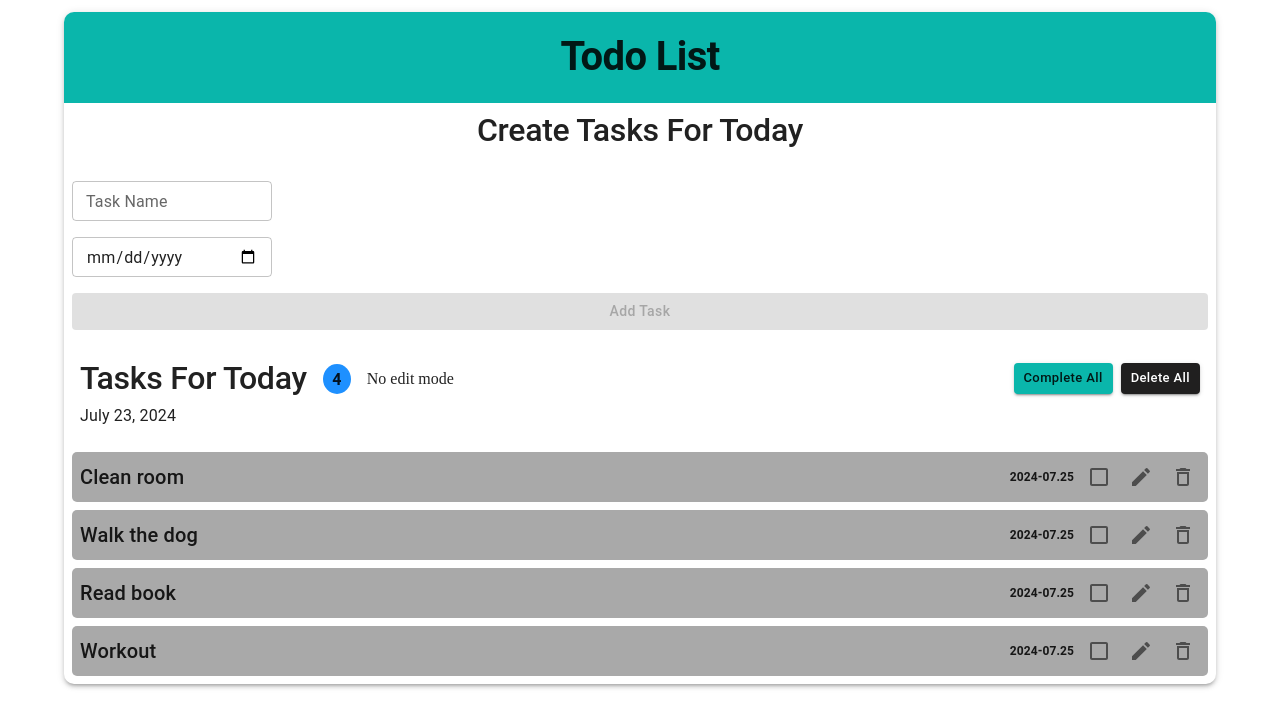
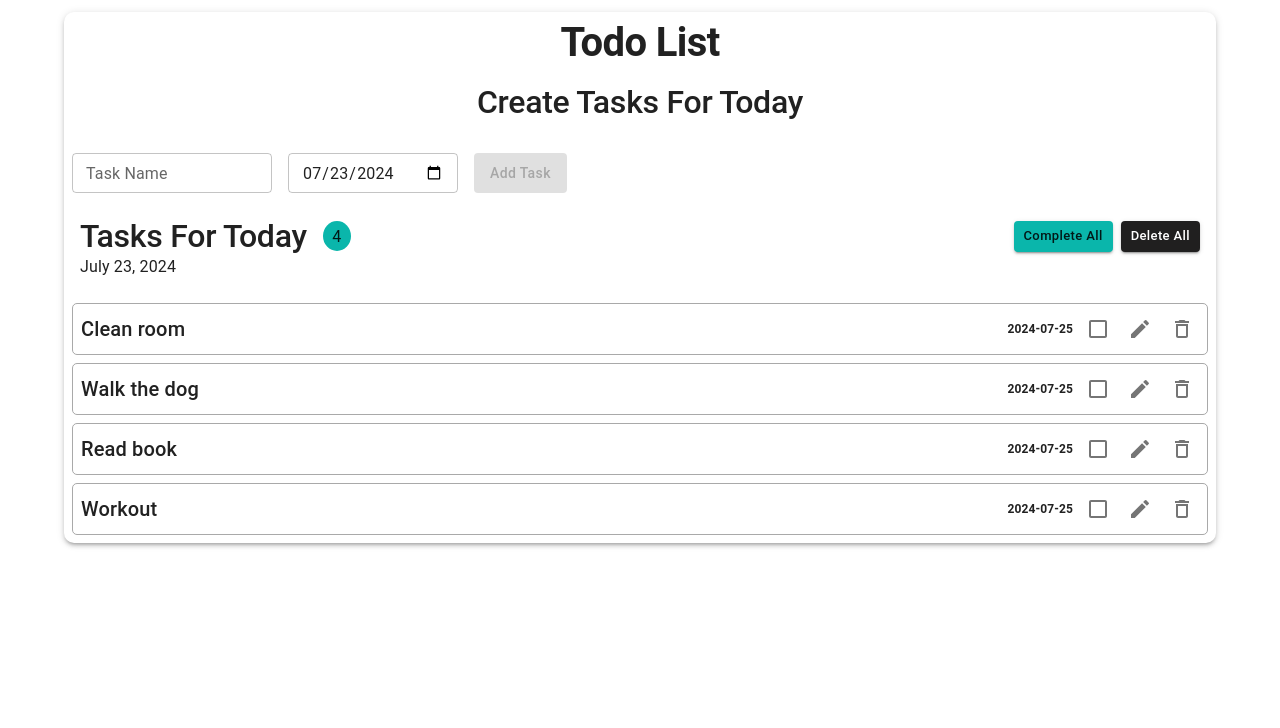
Before and after one commit to Radexman/ToDo-Material, a React (Vite) app: page / in a window 1280 px wide. Shown: the top 728 px of the page. Built offline with nearby package versions, Linux system fonts and the light colour scheme.

Commit message:
Color improvements & current date in the date picker

```diff
--- a/src/components/Form/Form.tsx
+++ b/src/components/Form/Form.tsx
@@ -1,5 +1,5 @@
+import { useState, useEffect } from "react";
 import type { ChangeEvent } from "react";
-import { useState } from "react";
 import { Stack, Typography, TextField, Button } from "@mui/material";
 import { v4 as uuidv4 } from "uuid";
 
@@ -11,6 +11,23 @@ const Form = () => {
   const [taskNameValue, setTaskNameValue] = useState("");
   const [taskDateValue, setTaskDateValue] = useState("");
 
+  const formatCurrentDate = () => {
+    const date = new Date();
+    const year = date.getFullYear();
+    const month = date.getMonth();
+    const formatedMonth = month < 10 ? `0${month + 1}` : month + 1;
+    const day = date.getDate();
+    const formattedDay = day < 10 ? `0${day}` : day;
+
+    const correctDateFormat = `${year}-${formatedMonth}-${formattedDay}`;
+
+    return correctDateFormat;
+  };
+
+  useEffect(() => {
+    setTaskDateValue(formatCurrentDate());
+  }, []);
+
   const dispatch = useAppDispatch();
 
   const handleTaskNameChange = (event: ChangeEvent<HTMLInputElement>) => {
@@ -19,6 +36,7 @@ const Form = () => {
 
   const handleTaskDateChange = (event: ChangeEvent<HTMLInputElement>) => {
     setTaskDateValue(event.target.value);
+    console.log(event.target.value);
   };
 
   const handleTaskSubmit = () => {
@@ -37,7 +55,7 @@ const Form = () => {
       <Typography alignSelf="center" variant="h2">
         Create Tasks For Today
       </Typography>
-      <Stack direction="column" gap={2}>
+      <Stack direction="row" gap={2}>
         <TextField
           value={taskNameValue}
           onChange={handleTaskNameChange}
--- a/src/components/Heading/Heading.tsx
+++ b/src/components/Heading/Heading.tsx
@@ -2,15 +2,7 @@ import { Stack, Typography } from "@mui/material";
 
 const Heading = () => {
   return (
-    <Stack
-      sx={{
-        backgroundColor: "#0AB6AB",
-        paddingTop: "22px",
-        paddingBottom: "22px",
-        borderTopLeftRadius: "10px",
-        borderTopRightRadius: "10px",
-      }}
-    >
+    <Stack padding="8px">
       <Typography variant="h1" alignSelf="center">
         Todo List
       </Typography>
--- a/src/components/Task/Task.tsx
+++ b/src/components/Task/Task.tsx
@@ -1,4 +1,4 @@
-import { Stack, Typography, IconButton } from "@mui/material";
+import { Stack, Typography, TextField, IconButton } from "@mui/material";
 import CheckBoxOutlineBlankIcon from "@mui/icons-material/CheckBoxOutlineBlank";
 import CheckBoxIcon from "@mui/icons-material/CheckBox";
 import DeleteOutlineIcon from "@mui/icons-material/DeleteOutline";
@@ -6,8 +6,16 @@ import EditIcon from "@mui/icons-material/Edit";
 import SaveIcon from "@mui/icons-material/Save";
 import CancelIcon from "@mui/icons-material/Cancel";
 
-import { useAppDispatch } from "../../app/hooks";
-import { completeTask, deleteTask } from "../../features/todo/todoSlice";
+import type { ChangeEvent } from "react";
+import { useState } from "react";
+import { useAppDispatch, useAppSelector } from "../../app/hooks";
+import {
+  completeTask,
+  deleteTask,
+  startEditTask,
+  saveTask,
+  cancelEditTask,
+} from "../../features/todo/todoSlice";
 import type { Todo } from "../../types/appTypes.types";
 
 type TaskProps = {
@@ -16,18 +24,41 @@ type TaskProps = {
 
 const Task = ({ task }: TaskProps) => {
   const { name, date, isDone, id } = task;
+  const dispatch = useAppDispatch();
+  const taskBeingEdited = useAppSelector(state => state.todo.taskBeingEdited);
 
-  const dispatch = useAppDispatch();
+  const [editedName, setEditedName] = useState(name);
+  const [editedDate, setEditedDate] = useState(date);
 
   const handleCompleteClick = (id: string) => {
     dispatch(completeTask(id));
   };
 
-  const handleEditClick = (task: Todo) => {};
+  const handleEditClick = (id: string) => {
+    dispatch(startEditTask(id));
+  };
+
+  const handleSaveClick = () => {
+    dispatch(saveTask({ ...task, name: editedName, date: editedDate }));
+  };
+
+  const handleCancelClick = () => {
+    dispatch(cancelEditTask());
+  };
 
   const handleDeleteClick = (id: string) => {
     dispatch(deleteTask(id));
   };
+
+  const handleEditNameInput = (event: ChangeEvent<HTMLInputElement>) => {
+    setEditedName(event.target.value);
+  };
+
+  const handleEditDateInput = (event: ChangeEvent<HTMLInputElement>) => {
+    setEditedDate(event.target.value);
+  };
+
+  const isEditing = taskBeingEdited?.id === id;
 
   return (
     <Stack
@@ -37,10 +68,51 @@ const Task = ({ task }: TaskProps) => {
       alignItems="center"
       sx={{
         padding: "8px",
-        backgroundColor: "darkgray",
+        border: "1px solid darkgray",
         borderRadius: "5px",
       }}
     >
+      {isEditing ? (
+        <>
+          <TextField
+            value={editedName}
+            onChange={handleEditNameInput}
+            size="small"
+            sx={{ width: "40%" }}
+          />
+          <TextField
+            type="date"
+            value={editedDate}
+            onChange={handleEditDateInput}
+            size="small"
+            sx={{ width: "40%" }}
+          />
+          <Stack
+            gap={1}
+            direction="row"
+            justifyContent="center"
+            alignItems="center"
+          >
+            <IconButton
+              onClick={handleSaveClick}
+              aria-label="save task"
+              data-testid="saveButton"
+              size="small"
+            >
+              <SaveIcon />
+            </IconButton>
+            <IconButton
+              onClick={handleCancelClick}
+              aria-label="cancel edit"
+              data-testid="cancelButton"
+              size="small"
+            >
+              <CancelIcon />
+            </IconButton>
+          </Stack>
+        </>
+      ) : (
+        <>
           <Typography
             variant="h6"
             sx={{ textDecoration: isDone ? "line-through" : null }}
@@ -68,7 +140,7 @@ const Task = ({ task }: TaskProps) => {
               {isDone ? <CheckBoxIcon /> : <CheckBoxOutlineBlankIcon />}
             </IconButton>
             <IconButton
-          onClick={() => handleEditClick(task)}
+              onClick={() => handleEditClick(id)}
               aria-label="update task"
               data-testid="editButton"
               size="small"
@@ -84,6 +156,8 @@ const Task = ({ task }: TaskProps) => {
               <DeleteOutlineIcon />
             </IconButton>
           </Stack>
+        </>
+      )}
     </Stack>
   );
 };
--- a/src/components/TaskList/TaskList.tsx
+++ b/src/components/TaskList/TaskList.tsx
@@ -12,7 +12,6 @@ import Task from "../Task/Task";
 
 const TaskList = () => {
   const tasks = useAppSelector(state => state.todo.tasks);
-  const editMode = useAppSelector(state => state.todo.editMode);
   const dispatch = useAppDispatch();
   const currentDate = getCurrentDate();
 
@@ -36,7 +35,6 @@ const TaskList = () => {
           <Stack direction="row" gap={2} alignItems="center">
             <Typography variant="h2">Tasks For Today</Typography>
             <Tracker />
-            {editMode ? <p>Edit mode</p> : <p>No edit mode</p>}
           </Stack>
           <Stack direction="row" gap={1}>
             <Button
@@ -62,7 +60,7 @@ const TaskList = () => {
       <Stack direction="column" gap={1} padding={1}>
         {!tasks || tasks.length === 0 ? (
           <Typography variant="h5" textAlign="center">
-            No Tasks Yet
+            No Tasks
           </Typography>
         ) : (
           tasks.map(task => <Task key={task.id} task={task} />)
--- a/src/components/Tracker/Tracker.tsx
+++ b/src/components/Tracker/Tracker.tsx
@@ -14,7 +14,7 @@ const Tracker = () => {
         display: "flex",
         alignItems: "center",
         justifyContent: "center",
-        background: "dodgerblue",
+        background: "#0AB6AB",
         width: "20px",
         height: "20px",
         padding: "4px",
@@ -22,7 +22,7 @@ const Tracker = () => {
         borderRadius: "50%",
       }}
     >
-      <Typography fontWeight="bold">{Number(tasksLength)}</Typography>
+      <Typography>{Number(tasksLength)}</Typography>
     </Stack>
   );
 };
--- a/src/features/todo/todoSlice.ts
+++ b/src/features/todo/todoSlice.ts
@@ -11,25 +11,25 @@ const initialState: TodoState = {
   tasks: [
     {
       name: "Clean room",
-      date: "2024-07.25",
+      date: "2024-07-25",
       isDone: false,
       id: "1",
     },
     {
       name: "Walk the dog",
-      date: "2024-07.25",
+      date: "2024-07-25",
       isDone: false,
       id: "2",
     },
     {
       name: "Read book",
-      date: "2024-07.25",
+      date: "2024-07-25",
       isDone: false,
       id: "3",
     },
     {
       name: "Workout",
-      date: "2024-07.25",
+      date: "2024-07-25",
       isDone: false,
       id: "4",
     },
```
Also changed, not shown: 1 other file (tests, documents, lock files or other folders). Lines whose indentation alone changed are shown as unchanged.
